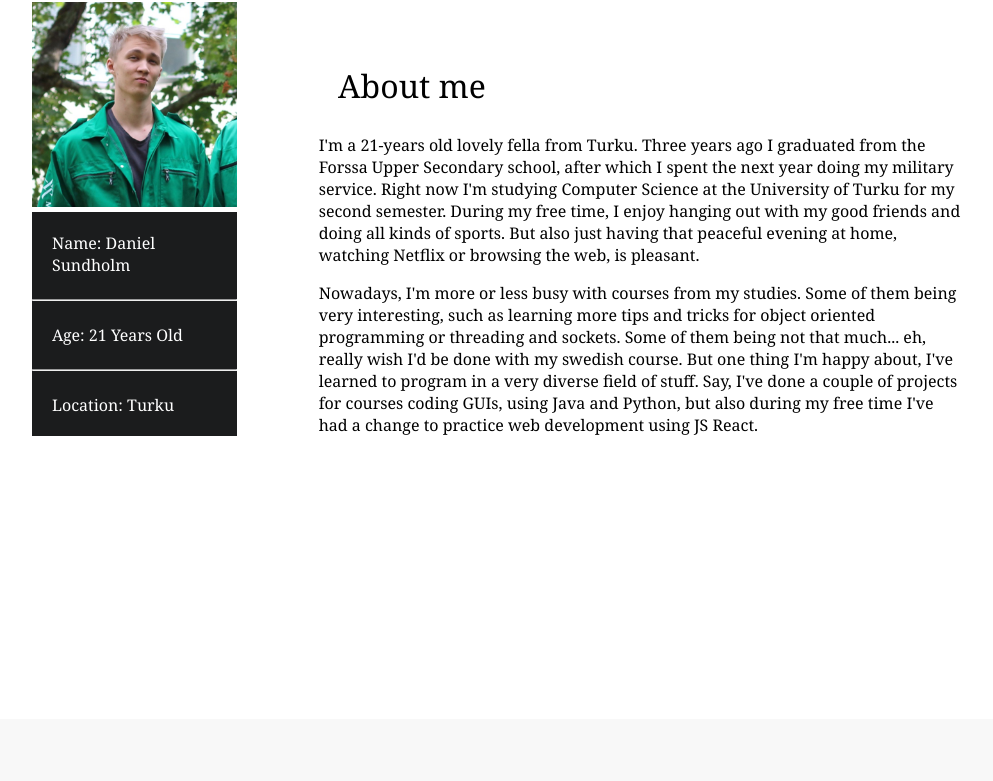
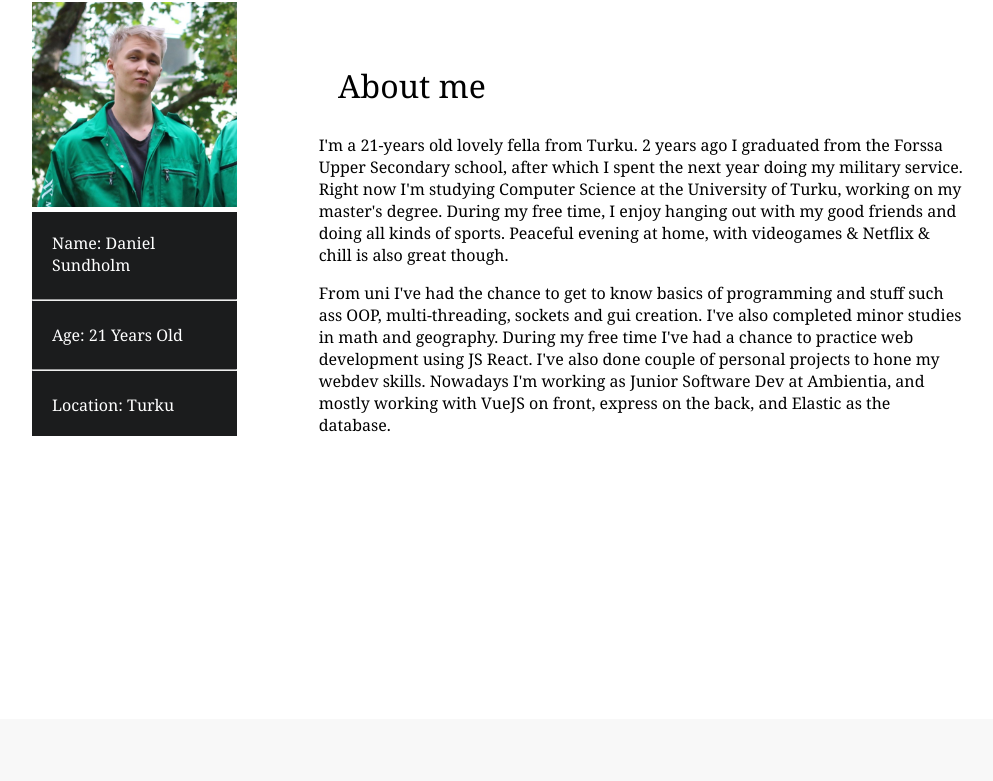
Before and after one commit to Sundholm11/portfolio, a React (Create React App) app: page / in a window 1280 px wide. Shown: the part 750-1531 px from the top of the page, without its empty margins (137-1130 px from the left). Built offline with nearby package versions, Linux system fonts and the light colour scheme.

Commit message:
Updated texts and links

```diff
--- a/src/components/AboutMe.tsx
+++ b/src/components/AboutMe.tsx
@@ -5,6 +5,7 @@ import profilePic from '../images/pp.jpg'
 
 const AboutMe: React.FC = () => {
     const age = new Date(new Date().getTime() - new Date(1998, 7, 11).getTime()).getFullYear() - 1970
+    const yearsSinceGraduation = new Date(Date.now() - new Date(2017, 5).getTime()).getFullYear() - 1970
 
 	return (
 		<div id="aboutme" className="mainContainer">
@@ -23,16 +24,17 @@ const AboutMe: React.FC = () => {
             <div className="aboutRightContainer">
                 <h2>About me</h2>
                 <p>
-                    I'm a {age}-years old lovely fella from Turku. Three years ago I graduated from the Forssa Upper Secondary school,
-                    after which I spent the next year doing my military service. Right now I'm studying Computer Science at the University of Turku
-                    for my second semester. During my free time, I enjoy hanging out with my good friends and doing all kinds of sports. But also just
-                    having that peaceful evening at home, watching Netflix or browsing the web, is pleasant.
+                    I'm a {age}-years old lovely fella from Turku. {yearsSinceGraduation} years ago I graduated from the Forssa Upper Secondary school,
+                    after which I spent the next year doing my military service. Right now I'm studying Computer Science at the University of Turku, working on my master's degree.
+                    During my free time, I enjoy hanging out with my good friends and doing all kinds of sports. Peaceful evening at home, with videogames & Netflix & chill is also
+                    great though.
                 </p>
                 <p>
-                    Nowadays, I'm more or less busy with courses from my studies. Some of them being very interesting, such as learning more tips and tricks for
-                    object oriented programming or threading and sockets. Some of them being not that much... eh, really wish I'd be done with my swedish course. But one
-                    thing I'm happy about, I've learned to program in a very diverse field of stuff. Say, I've done a couple of projects for courses coding GUIs, using
-                    Java and Python, but also during my free time I've had a change to practice web development using JS React.
+                    From uni I've had the chance to get to know basics of programming and stuff such ass OOP, multi-threading, sockets and gui creation.
+                    I've also completed minor studies in math and geography.
+                    During my free time I've had a chance to practice web development using JS React. I've also done couple of personal projects to hone my webdev skills.
+                    Nowadays I'm working as Junior Software Dev at Ambientia, and mostly working with VueJS on front, express on the back, and Elastic as the database.
+
                 </p>
             </div>
 		</div>
--- a/src/components/Projects.tsx
+++ b/src/components/Projects.tsx
@@ -46,7 +46,8 @@ const Projects: React.FC = () => {
 					or to share that one last juicy joke. Those who weren't online back then can recap the messages through the chat history later.</p>,
 					<p><span style={{ color: "darkcyan" }}>React</span> frontside, followed very quickly with <span style={{ color: "#764abc" }}>Redux</span> infused state containment.
 					Backend on <span style={{ color: "#026e00" }}>Node.js</span> with <span style={{ color: "#259dff" }}>Express</span> framework - connected to a <span style={{ color: "#026e00" }}>Mongo</span> database.
-					Hot calls through the line handled by <span style={{ color: "#616161" }}>Socket.io</span>, whilst everything visually astonishing is provided by <span style={{ color: "darkcyan" }}>Semantic UI</span></p>
+					Hot calls through the line handled by <span style={{ color: "#616161" }}>Socket.io</span>, whilst everything visually astonishing is provided by <span style={{ color: "darkcyan" }}>Semantic UI</span></p>,
+                    <p>And yes, I KNOW THE PROFILE PICTURES ARE CHANGING ALL THE TIME xD they're working as proof of concept rn</p>
 				],
 				links: [
 					{ name: "Github", url: "https://github.com/Sundholm11/chat-app" },
@@ -87,7 +88,8 @@ const Projects: React.FC = () => {
 					making the retrieving requests for my custom built webscrapers</p>
 				],
 				links: [
-					{ name: "Github", url: "https://github.com/Sundholm11/sportscalendar"}
+					{ name: "Github", url: "https://github.com/Sundholm11/sportscalendar"},
+					{ name: "Heroku/Deploy", url: "https://sport-cal.herokuapp.com/" }
 				]}
 		]
 		setFocusedProject(initialProjects[0])
```
